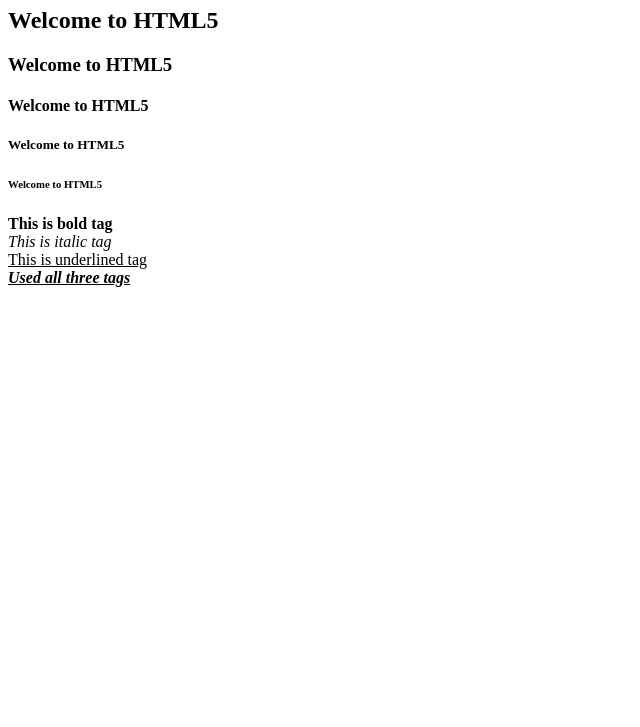
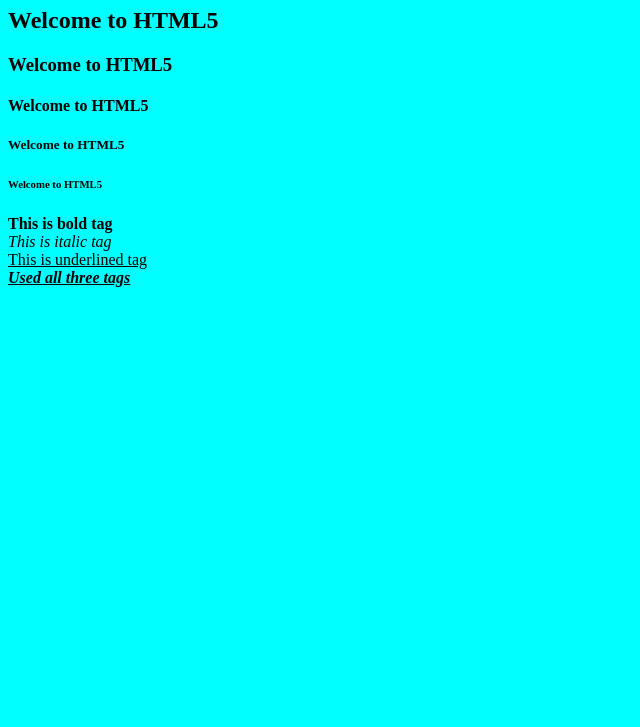
Before and after one commit to Diganta1998/html5-css-app, a plain HTML site: page index.html in a window 1280 px wide. Shown: the part 73-800 px from the top of the page, without its empty margins (0-640 px from the left). Drawn offline with Linux system fonts and the light colour scheme.

Commit message:
Adding new files

```diff
--- a/home.css
+++ b/home.css
@@ -1,3 +1,3 @@
 body{
-    background-color: brown;
+    background-color: cyan;
 }
--- a/index.html
+++ b/index.html
@@ -5,7 +5,7 @@
     <meta http-equiv="X-UA-Compatible" content="IE=edge">
     <meta name="viewport" content="width=device-width, initial-scale=1.0">
     <title>HTML5 Basics</title>
-
+    <link rel = "stylesheet" href =  "home.css"
 </head>
 <body>
     <h1> Welcome to HTML5</h1>
```
